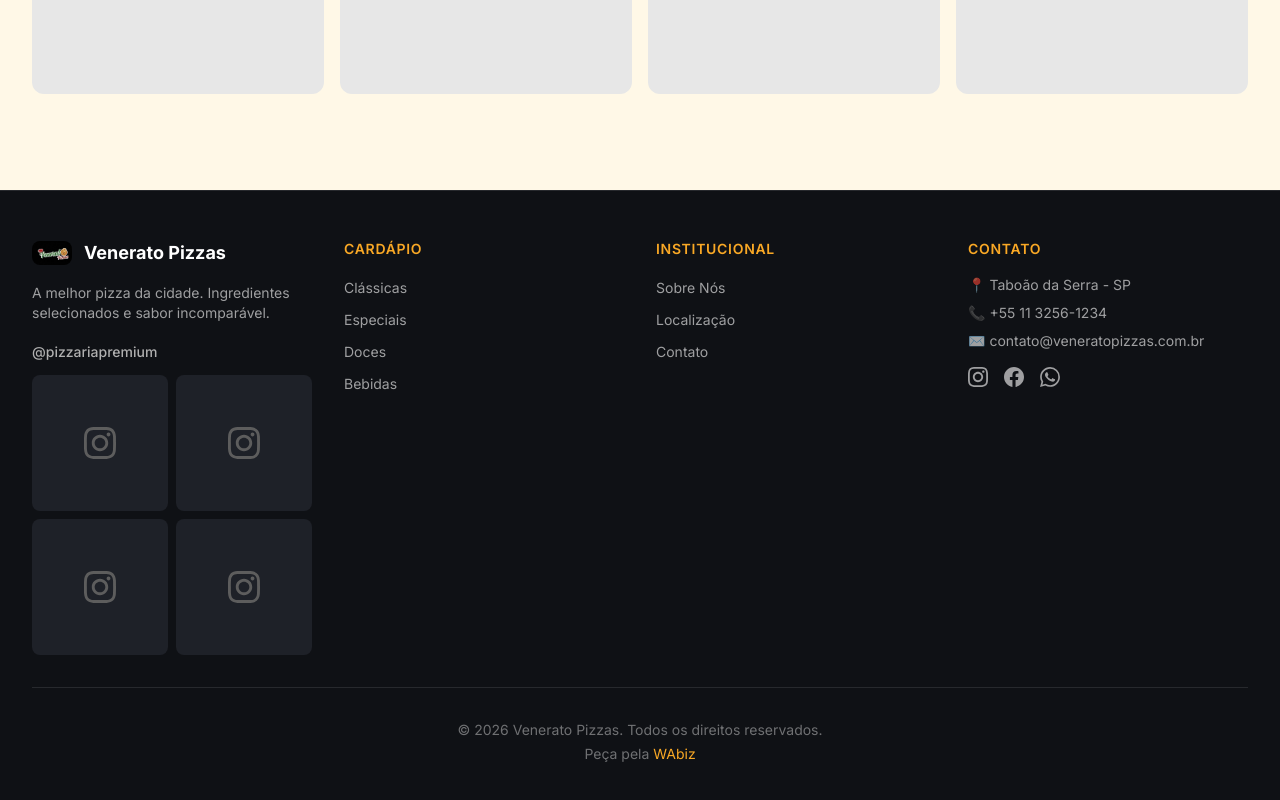
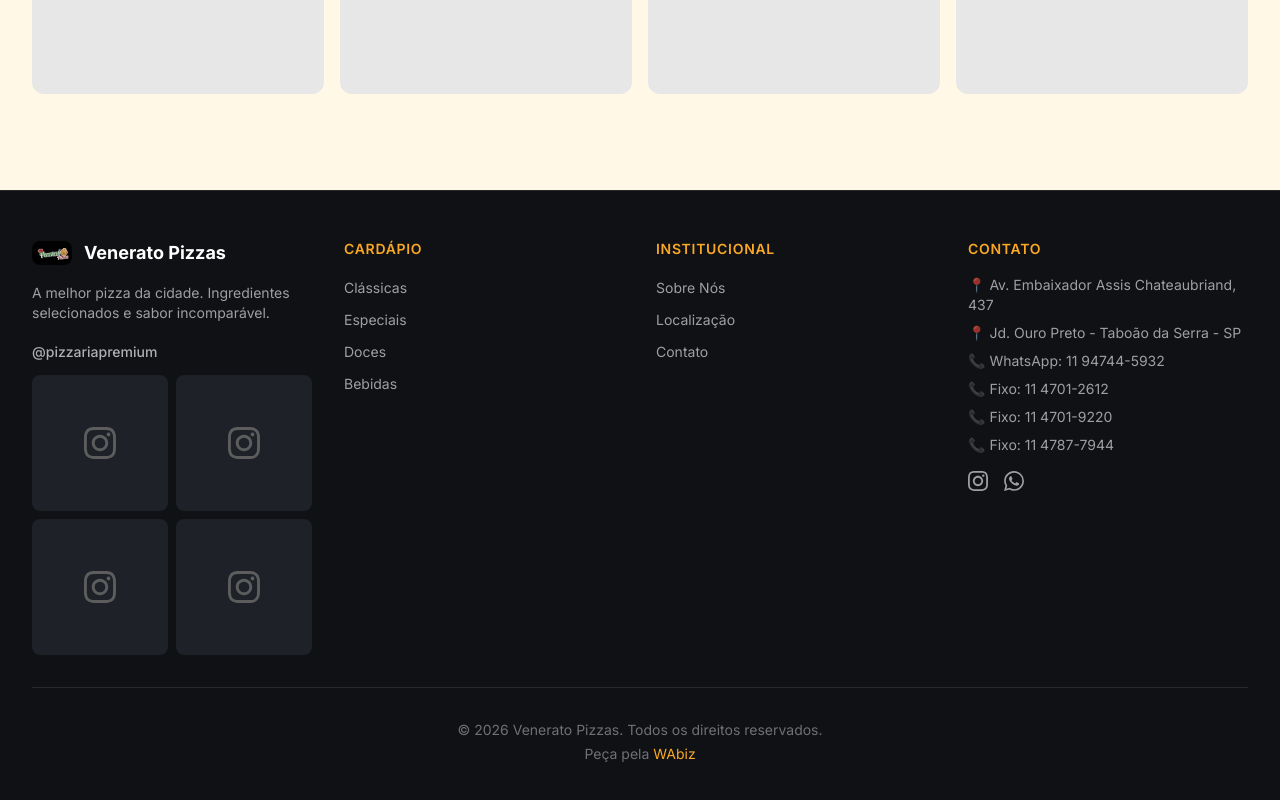
Before and after one commit to fidelismailson27-rgb/pizzaria-wabiz, a Next.js app: page /sobre in a window 1280 px wide. Shown: the part 2538-3338 px from the top of the page. Built offline with nearby package versions, Linux system fonts and the light colour scheme; a web font is replaced by a local one.

Commit message:
Configure real Venerato business data

```diff
--- a/src/app/layout.tsx
+++ b/src/app/layout.tsx
@@ -106,7 +106,7 @@
     <html lang="pt-BR" className={`${inter.variable} ${playfair.variable}`}>
       <body className="min-h-screen font-sans antialiased" style={{ backgroundColor: '#FFF8E7' }}>
         {children}
-        <WhatsAppFloat telefone="5511999990001" nomeUnidade="Venerato Pizzas" />
+        <WhatsAppFloat telefone="5511947445932" nomeUnidade="Venerato Pizzas" />
       </body>
     </html>
   );
--- a/src/components/Footer.tsx
+++ b/src/components/Footer.tsx
@@ -1,6 +1,7 @@
 import Link from 'next/link';
 import Image from 'next/image';
 import InstagramFeed from './InstagramFeed';
+import { generateWhatsAppLink } from '@/lib/wabiz';
 
 const footerLinks = {
   cardapio: [
@@ -13,11 +14,6 @@
     { name: 'Sobre Nós', href: '/sobre' },
     { name: 'Localização', href: '/localizacao' },
     { name: 'Contato', href: '/localizacao' },
-  ],
-  social: [
-    { name: 'Instagram', href: 'https://instagram.com/veneratopizzas', icon: 'instagram' },
-    { name: 'Facebook', href: 'https://facebook.com/veneratopizzas', icon: 'facebook' },
-    { name: 'WhatsApp', href: 'https://wa.me/5511999990001', icon: 'whatsapp' },
   ],
 };
 
@@ -84,37 +80,36 @@
               Contato
             </h3>
             <ul className="space-y-2 text-sm text-white/60">
-              <li>📍 Taboão da Serra - SP</li>
-              <li>📞 +55 11 3256-1234</li>
-              <li>✉️ contato@veneratopizzas.com.br</li>
+              <li>📍 Av. Embaixador Assis Chateaubriand, 437</li>
+              <li>📍 Jd. Ouro Preto - Taboão da Serra - SP</li>
+              <li>📞 WhatsApp: 11 94744-5932</li>
+              <li>📞 Fixo: 11 4701-2612</li>
+              <li>📞 Fixo: 11 4701-9220</li>
+              <li>📞 Fixo: 11 4787-7944</li>
             </ul>
             <div className="mt-4 flex space-x-4">
-              {footerLinks.social.map((link) => (
               <a
-                  key={link.name}
-                  href={link.href}
+                href="https://instagram.com/veneratopizzas"
                 target="_blank"
                 rel="noopener noreferrer"
                 className="text-white/60 transition-colors hover:text-accent"
-                  aria-label={link.name}
+                aria-label="Instagram"
               >
-                  {link.icon === 'instagram' && (
                 <svg className="h-5 w-5" fill="currentColor" viewBox="0 0 24 24">
                   <path d="M12 2.163c3.204 0 3.584.012 4.85.07 3.252.148 4.771 1.691 4.919 4.919.058 1.265.069 1.645.069 4.849 0 3.205-.012 3.584-.069 4.849-.149 3.225-1.664 4.771-4.919 4.919-1.266.058-1.644.07-4.85.07-3.204 0-3.584-.012-4.849-.07-3.26-.149-4.771-1.699-4.919-4.92-.058-1.265-.07-1.644-.07-4.849 0-3.204.013-3.583.07-4.849.149-3.227 1.664-4.771 4.919-4.919 1.266-.057 1.645-.069 4.849-.069zm0-2.163c-3.259 0-3.667.014-4.947.072-4.358.2-6.78 2.618-6.98 6.98-.059 1.281-.073 1.689-.073 4.948 0 3.259.014 3.668.072 4.948.2 4.358 2.618 6.78 6.98 6.98 1.281.058 1.689.072 4.948.072 3.259 0 3.668-.014 4.948-.072 4.354-.2 6.782-2.618 6.979-6.98.059-1.28.073-1.689.073-4.948 0-3.259-.014-3.667-.072-4.947-.196-4.354-2.617-6.78-6.979-6.98-1.281-.059-1.69-.073-4.949-.073zm0 5.838c-3.403 0-6.162 2.759-6.162 6.162s2.759 6.163 6.162 6.163 6.162-2.759 6.162-6.163c0-3.403-2.759-6.162-6.162-6.162zm0 10.162c-2.209 0-4-1.79-4-4 0-2.209 1.791-4 4-4s4 1.791 4 4c0 2.21-1.791 4-4 4zm6.406-11.845c-.796 0-1.441.645-1.441 1.44s.645 1.44 1.441 1.44c.795 0 1.439-.645 1.439-1.44s-.644-1.44-1.439-1.44z" />
                 </svg>
-                  )}
-                  {link.icon === 'facebook' && (
-                    <svg className="h-5 w-5" fill="currentColor" viewBox="0 0 24 24">
-                      <path d="M24 12.073c0-6.627-5.373-12-12-12s-12 5.373-12 12c0 5.99 4.388 10.954 10.125 11.854v-8.385H7.078v-3.47h3.047V9.43c0-3.007 1.792-4.669 4.533-4.669 1.312 0 2.686.235 2.686.235v2.953H15.83c-1.491 0-1.956.925-1.956 1.874v2.25h3.328l-.532 3.47h-2.796v8.385C19.612 23.027 24 18.062 24 12.073z" />
-                    </svg>
-                  )}
-                  {link.icon === 'whatsapp' && (
+              </a>
+              <a
+                href={generateWhatsAppLink('5511947445932')}
+                target="_blank"
+                rel="noopener noreferrer"
+                className="text-white/60 transition-colors hover:text-[#25D366]"
+                aria-label="WhatsApp"
+              >
                 <svg className="h-5 w-5" fill="currentColor" viewBox="0 0 24 24">
                   <path d="M17.472 14.382c-.297-.149-1.758-.867-2.03-.967-.273-.099-.471-.148-.67.15-.197.297-.767.966-.94 1.164-.173.199-.347.223-.644.075-.297-.15-1.255-.463-2.39-1.475-.883-.788-1.48-1.761-1.653-2.059-.173-.297-.018-.458.13-.606.134-.133.298-.347.446-.52.149-.174.198-.298.298-.497.099-.198.05-.371-.025-.52-.075-.149-.669-1.612-.916-2.207-.242-.579-.487-.5-.669-.51-.173-.008-.371-.01-.57-.01-.198 0-.52.074-.792.372-.272.297-1.04 1.016-1.04 2.479 0 1.462 1.065 2.875 1.213 3.074.149.198 2.096 3.2 5.077 4.487.709.306 1.262.489 1.694.625.712.227 1.36.195 1.871.118.571-.085 1.758-.719 2.006-1.413.248-.694.248-1.289.173-1.413-.074-.124-.272-.198-.57-.347m-5.421 7.403h-.004a9.87 9.87 0 01-5.031-1.378l-.361-.214-3.741.982.998-3.648-.235-.374a9.86 9.86 0 01-1.51-5.26c.001-5.45 4.436-9.884 9.888-9.884 2.64 0 5.122 1.03 6.988 2.898a9.825 9.825 0 012.893 6.994c-.003 5.45-4.437 9.884-9.885 9.884m8.413-18.297A11.815 11.815 0 0012.05 0C5.495 0 .16 5.335.157 11.892c0 2.096.547 4.142 1.588 5.945L.057 24l6.305-1.654a11.882 11.882 0 005.683 1.448h.005c6.554 0 11.89-5.335 11.893-11.893a11.821 11.821 0 00-3.48-8.413z" />
                 </svg>
-                  )}
               </a>
-              ))}
             </div>
           </div>
         </div>
--- a/src/components/Hero.tsx
+++ b/src/components/Hero.tsx
@@ -24,10 +24,11 @@
           {/* Logo */}
           <div className="mb-8 animate-fade-in">
             <Image
-              src="/logo-venerato.png"
+              src="/brand/logo-venerato.jpg"
               width={220}
               height={80}
               alt="Venerato Pizzas"
+              className="rounded-2xl object-contain"
               priority
             />
           </div>
@@ -66,8 +67,8 @@
             </Link>
             <a
               href={generateWhatsAppLink(
-                '5511999990001',
-                'Olá! Gostaria de fazer um pedido na Venerato.'
+                '5511947445932',
+                'Olá! Gostaria de fazer um pedido na Venerato Pizzas.'
               )}
               target="_blank"
               rel="noopener noreferrer"
--- a/src/components/LocalizacaoPreview.tsx
+++ b/src/components/LocalizacaoPreview.tsx
@@ -1,5 +1,3 @@
-'use client';
-
 import Link from 'next/link';
 import { motion } from 'framer-motion';
 import { getUnidadesDestaque } from '@/lib/data';
--- a/src/components/UnidadesSection.tsx
+++ b/src/components/UnidadesSection.tsx
@@ -1,10 +1,12 @@
 'use client';
 
-import Link from 'next/link';
 import { motion } from 'framer-motion';
-import { generateGoogleMapsLink } from '@/lib/wabiz';
+import { generateGoogleMapsLink, generateWhatsAppLink } from '@/lib/wabiz';
 
 export default function UnidadesSection() {
+  const endereco = 'Av. Embaixador Assis Chateaubriand, 437, Jd. Ouro Preto, Taboão da Serra - SP';
+  const whatsapp = '5511947445932';
+
   return (
     <section className="relative py-24 md:py-32" style={{ backgroundColor: '#0F1115' }}>
       <div className="container-custom">
@@ -60,7 +62,7 @@
             <div className="space-y-3 text-white/70">
               <div className="flex items-start gap-3">
                 <span className="mt-0.5 text-accent">📍</span>
-                <p>Rua Exemplo, 123 - Jardim Dracena, Taboão da Serra - SP</p>
+                <p>{endereco}</p>
               </div>
               <div className="flex items-start gap-3">
                 <span className="mt-0.5 text-accent">🕐</span>
@@ -68,22 +70,35 @@
               </div>
               <div className="flex items-start gap-3">
                 <span className="mt-0.5 text-accent">📞</span>
-                <p>(11) 99999-0000</p>
+                <div>
+                  <p>WhatsApp: 11 94744-5932</p>
+                  <p>Fixo: 11 4701-2612</p>
+                  <p>Fixo: 11 4701-9220</p>
+                  <p>Fixo: 11 4787-7944</p>
+                </div>
               </div>
             </div>
 
             <div className="mt-8 flex flex-col gap-3 sm:flex-row">
               <a
-                href={generateGoogleMapsLink('Taboão Jd. Dracena, Taboão da Serra - SP')}
+                href={generateGoogleMapsLink(endereco)}
                 target="_blank"
                 rel="noopener noreferrer"
                 className="btn-secondary flex-1 justify-center"
               >
                 Como Chegar
               </a>
-              <Link href="/localizacao" className="btn-primary flex-1 justify-center">
+              <a
+                href={generateWhatsAppLink(
+                  whatsapp,
+                  'Olá! Gostaria de fazer um pedido na Venerato Pizzas - Taboão Jd. Dracena.'
+                )}
+                target="_blank"
+                rel="noopener noreferrer"
+                className="btn-primary flex-1 justify-center"
+              >
                 Pedir Nessa Unidade
-              </Link>
+              </a>
             </div>
           </div>
         </motion.div>
```
Lines whose indentation alone changed are shown as unchanged.
